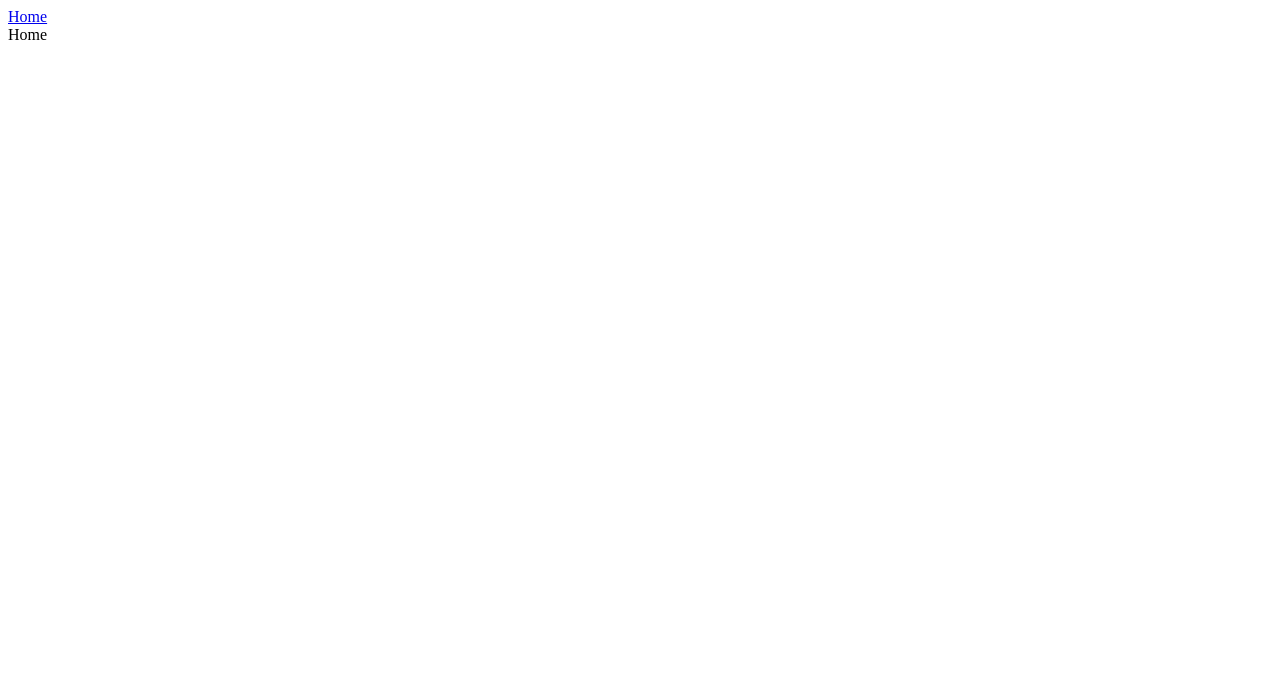
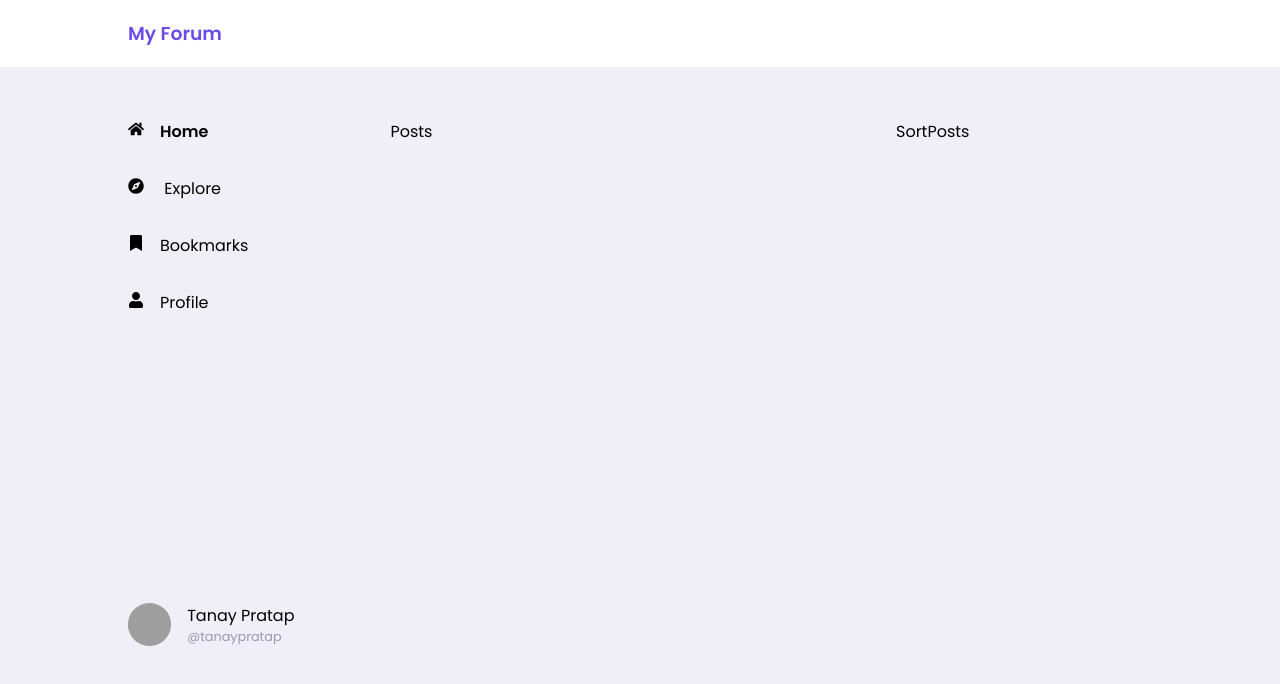
Before and after one commit to bhavanas-jpg/mcr-four, a React (Create React App) app: page / in a window 1280 px wide. Shown: the top 684 px of the page. Built offline with nearby package versions, Linux system fonts and the light colour scheme; grey boxes are pictures that could not be loaded.

Commit message:
feat: sidebar and navbar

```diff
--- a/package.json
+++ b/package.json
@@ -8,6 +8,7 @@
     "@testing-library/user-event": "^13.5.0",
     "react": "^18.2.0",
     "react-dom": "^18.2.0",
+    "react-icons": "^4.10.1",
     "react-router-dom": "^6.14.0",
     "react-scripts": "5.0.1",
     "web-vitals": "^2.1.4"
--- a/src/App.js
+++ b/src/App.js
@@ -11,6 +11,7 @@ function App() {
 
      <Routes>
       <Route path="/" element={<Home />} />
+
      </Routes>
     </div>
   );
--- a/src/components/Navbar.jsx
+++ b/src/components/Navbar.jsx
@@ -3,8 +3,10 @@ import { Link } from 'react-router-dom'
 
 const Navbar = () => {
   return (
-    <div>
-        <Link  to="/">Home</Link>
+    <div className="navbar">
+      <div className="navbar__content">
+      <h3 className="">My Forum </h3>
+      </div>
     </div>
   )
 }
--- a/src/context/DataContext.js
+++ b/src/context/DataContext.js
@@ -1,5 +1,6 @@
 import { createContext, useContext, useReducer } from "react";
 import DataReducer from "../reducer/DataReducer";
+import {forumData} from "../data/forumData"
 
 export const DataContext = createContext(null);
 
@@ -11,7 +12,9 @@ export const DataProvider =({children})=>{
 
 
     return(
-        <DataContext.Provider value={{state,dispatch}}>
+        <DataContext.Provider value={{state,dispatch,
+          forumData
+        }}>
         {children}
        </DataContext.Provider>
     )
--- /dev/null
+++ b/src/data/forumData.js
@@ -0,0 +1,47 @@
+export const forumData = {
+    accountId: '98767-888-78767',
+    username: '@tanaypratap',
+    name: 'Tanay Pratap',
+    picUrl: 'http://bit.ly/42Zm7tM',
+    posts: [
+      {
+        postId: '36635-787-65778',
+        username: '@tanaypratap',
+        name: 'Tanay Pratap',
+        picUrl: 'http://bit.ly/42Zm7tM',
+        post: 'Join InvactHQ for MBA',
+        postDescription:
+          'Non programmers on my timeline. Attention! After placing 100+ programmers i in top Indian startups, I am thinking of coming up with a program for business roles as well. Interested in helping me build this course? Join me at Invact.',
+        upvotes: 350,
+        downvotes: 50,
+        tags: ['mba', 'business', 'bootcamp'],
+        createdAt: '2023-06-24T12:00:00Z',
+        comments: [
+          {
+            commentId: '89898-856-87576',
+            username: 'ashwin4real',
+            picUrl: 'http://bit.ly/42Zm7tM',
+            likes: 0,
+            comment: 'Interested',
+            createdAt: '2023-06-24T12:01:00Z',
+          },
+        ],
+        isBookmarked: false,
+      },
+      {
+        postId: '36698-343-321232',
+        username: '@trishajain',
+        name: 'Trisha Jain',
+        picUrl: 'http://bit.ly/42Zm7tM',
+        post: 'Can I learn HTML, CSS, and JavaScript in 1 year?',
+        postDescription:
+          'I am looking to make my career in web development and want to learn these technologies. Can I learn these in 1 year and get a job?',
+        upvotes: 150,
+        downvotes: 0,
+        tags: ['html', 'javascript', 'web development'],
+        createdAt: '2023-06-24T12:54:00Z',
+        comments: [],
+        isBookmarked: false,
+      },
+    ],
+  }
--- a/src/index.css
+++ b/src/index.css
@@ -0,0 +1,96 @@
+@import url('https://fonts.googleapis.com/css2?family=Poppins:wght@300;400;500;600&display=swap');
+
+
+:root {
+    --color-white: hsl(252, 30%, 100%);
+    --color-light: hsl(252, 30%, 95%);
+    --color-gray: hsl(252, 15%, 65%);
+    --color-primary: hsl(252, 75%, 60%);
+    --color-black: #000;
+}
+
+*,
+*::before,
+*::after {
+    margin: 0;
+    padding: 0;
+    box-sizing: border-box;
+    text-decoration: none;
+    list-style: none;
+    border: none;
+}
+
+body {
+    font-family: "Poppins", sans-serif;
+    color: var(--color-dark);
+    background: var(--color-light);
+    overflow-x: hidden;
+}
+.d-flx{
+    display: flex;
+
+}
+.ml-1{
+    margin-left: 1rem;
+}
+.link{
+    margin-left: 1rem;
+    color: var(--color-black)
+}
+.link.active{
+    font-weight: bold;
+    font-size: 1rem;
+}
+.navbar{
+    background-color: var(--color-white);
+}
+.navbar__content,
+.home__content{
+    width: 80%;
+    margin: 0 auto;
+    padding: 1.2rem 0;
+}
+.navbar__content h3{
+    color: var(--color-primary)
+}
+.main {
+    position: relative;
+    top: 2rem;
+}
+
+.main .container {
+    display: grid;
+    grid-template-columns: 18vw auto 20vw;
+    column-gap: 2rem;
+    position: relative;
+}
+.sidebar{
+    display: flex;
+    flex-direction: column;
+
+}
+.sidebar__content{
+    display: flex;
+    flex-direction: column;
+    gap: 2rem;
+}
+.profile-picture {
+    width: 2.7rem;
+    aspect-ratio: 1/1;
+    border-radius: 50%;
+    overflow: hidden;
+
+}
+
+img {
+    display: block;
+    width: 100%;
+    background-color: #ccc;
+}
+.user__info{
+    margin-top: 18rem;
+}
+.user__info .username{
+    font-size: 0.8rem;
+color: var(--color-gray)
+}
--- a/src/pages/Home.jsx
+++ b/src/pages/Home.jsx
@@ -1,5 +1,8 @@
 import React from 'react'
 import { useData } from '../context/DataContext';
+import Sidebar from "./Sidebar";
+import Posts from "./Posts";
+import SortPosts from "./SortPosts";
 
 const Home = () => {
   const {name, state} = useData();
@@ -7,7 +10,16 @@ const Home = () => {
   console.log(state.user_name);
 
   return (
-    <div>Home</div>
+    <main className="home__content">
+        <div className="main">
+      <div className="container">
+       <Sidebar />
+       <Posts />
+       <SortPosts />
+      </div>
+    </div>
+    </main>
+
   )
 }
 
--- /dev/null
+++ b/src/pages/Posts.jsx
@@ -0,0 +1,9 @@
+import React from 'react'
+
+const Posts = () => {
+  return (
+    <div>Posts</div>
+  )
+}
+
+export default Posts
--- /dev/null
+++ b/src/pages/Sidebar.jsx
@@ -0,0 +1,29 @@
+import React from 'react';
+import { FaHome, FaCompass, FaUser, FaBookmark } from 'react-icons/fa';
+import { Link } from 'react-router-dom';
+import { useData } from '../context/DataContext';
+
+const Sidebar = () => {
+  const {forumData} = useData();
+  const{username, name, picUrl} = forumData;
+  return (
+    <div className="sidebar">
+      <div className="sidebar__content">
+      <div> <FaHome /><Link to="/" className="link active" >Home</Link ></div>
+      <div> <FaCompass /><Link className="link" > Explore</Link></div>
+      <div> <FaBookmark /><Link className="link" >Bookmarks</Link></div>
+      <div>  <FaUser /><Link className="link" >Profile</Link></div>
+      </div>
+
+      <div className="d-flx user__info">
+       <div><img  className="profile-picture" src={picUrl} alt="" /></div>
+       <div className='ml-1'>
+        <p>{name}</p>
+        <p className="username">{username}</p>
+       </div>
+      </div>
+    </div>
+  )
+}
+
+export default Sidebar;
--- /dev/null
+++ b/src/pages/SortPosts.jsx
@@ -0,0 +1,9 @@
+import React from 'react'
+
+const SortPosts = () => {
+  return (
+    <div>SortPosts</div>
+  )
+}
+
+export default SortPosts
```
Also changed, not shown: 1 other file (tests, documents, lock files or other folders).
